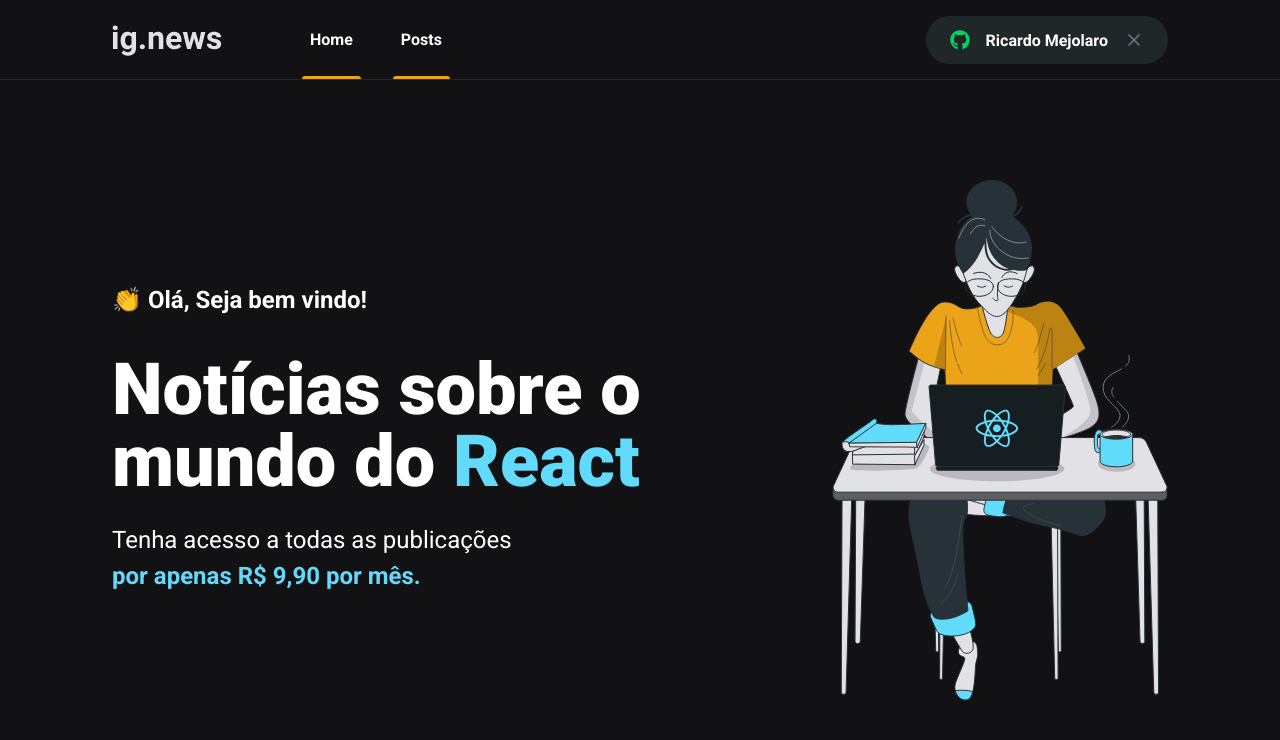
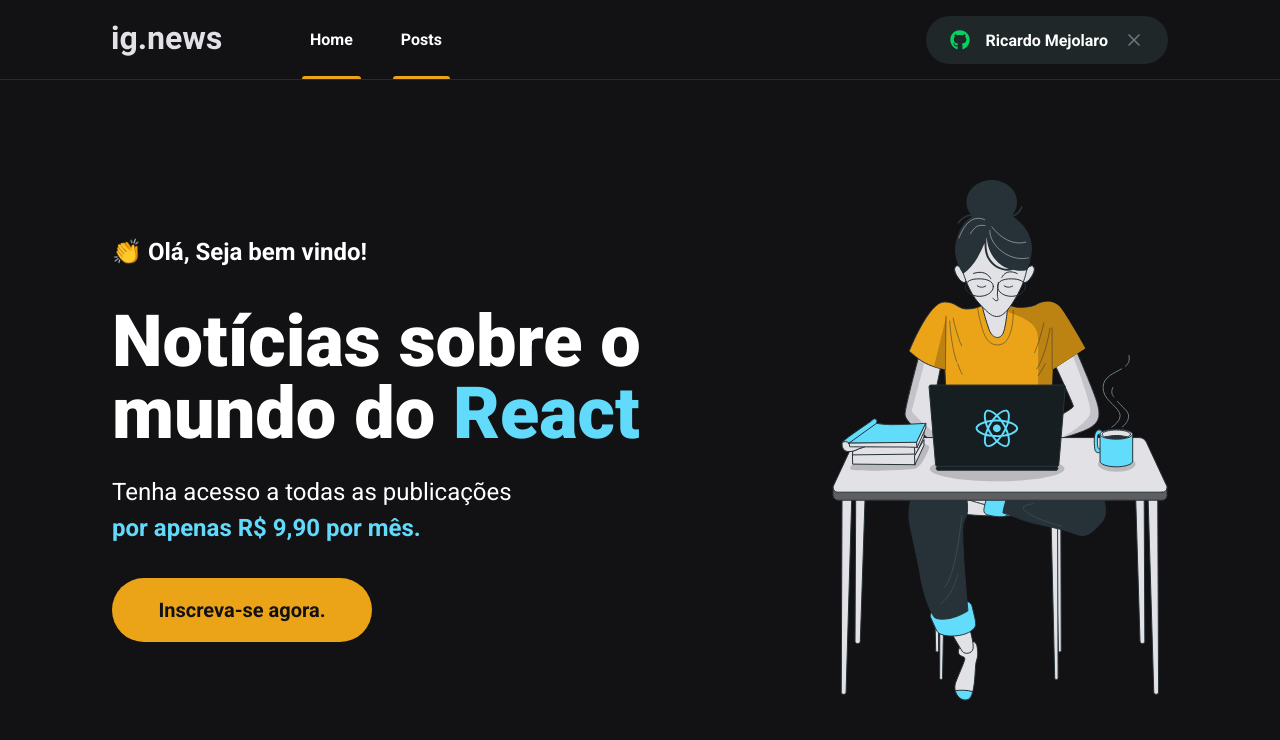
Before and after one commit to RicardoMejolaro/ignews, a Next.js app: page / in a window 1280 px wide. Shown: the top 740 px of the page. Built offline with nearby package versions, Linux system fonts and the light colour scheme.

Commit message:
create subcribe button component

```diff
--- /dev/null
+++ b/src/components/SubscribeButton/index.tsx
@@ -0,0 +1,9 @@
+import styles from './styles.module.scss';
+
+export function SubscribeButton() {
+    return (
+        <button type="button"
+            className={styles.subscribeButton}
+        >Inscreva-se agora.</button>
+    );
+}
--- /dev/null
+++ b/src/components/SubscribeButton/styles.module.scss
@@ -0,0 +1,21 @@
+.subscribeButton {
+    width: 260px;
+    height: 4rem;
+    border: 0;
+    border-radius: 2rem;
+    background-color: var(--yellow-500);
+    color: var(--gray-900);
+    font-size: 1.25rem;
+    font-weight: bold;
+
+    display: flex;
+    align-items: center;
+    justify-content: center;
+
+    transition: filter 0.2s;
+
+    &:hover {
+        filter: brightness(0.8);
+    }
+
+}
--- a/src/pages/home.module.scss
+++ b/src/pages/home.module.scss
@@ -41,4 +41,8 @@
         }
 
     }
+
+    button {
+        margin-top: 2rem;
+    }
 }
--- a/src/pages/index.tsx
+++ b/src/pages/index.tsx
@@ -1,4 +1,5 @@
 import Head from "next/head";
+import { SubscribeButton } from "../components/SubscribeButton";
 import styles from './home.module.scss';
 
 export default function Home() {
@@ -13,6 +14,8 @@ export default function Home() {
             Tenha acesso a todas as publicações <br />
             <span>por apenas R$ 9,90 por mês.</span>
           </p>
+
+          <SubscribeButton />
         </section>
 
         <img src="/images/avatar.svg" alt="Imagem Garota Codando" />
```
